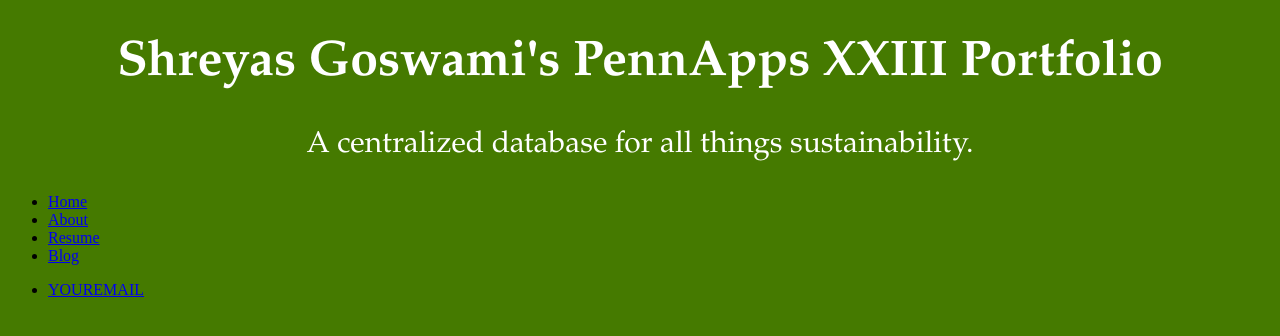
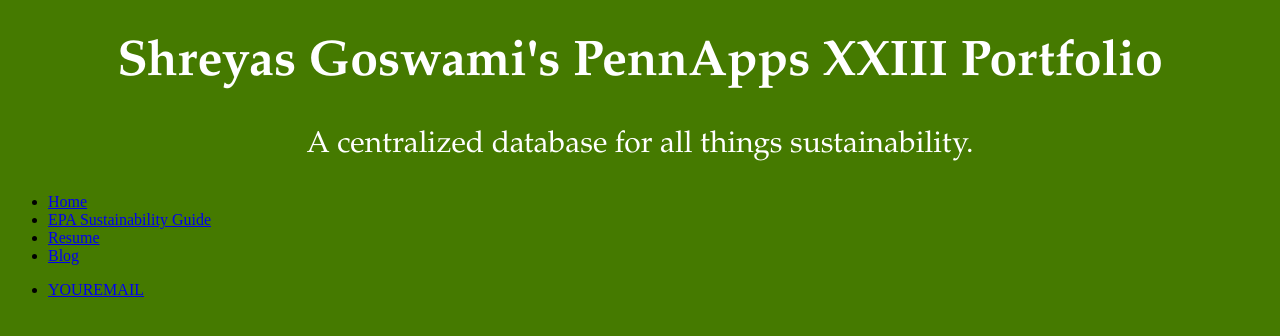
Before and after one commit to ShreyasGosw64/shreyasgosw64.github.io, a plain HTML site: page index.html in a window 1280 px wide. Drawn offline with Linux system fonts and the light colour scheme.

Commit message:
Update index.html

```diff
--- a/index.html
+++ b/index.html
@@ -12,7 +12,7 @@
 <nav>
 <ul>
 <li><a href=”/”>Home</a></li>
-<li><a href=”/about”>About</a></li>
+<li><a href=”https://www.epa.gov/sustainability/learn-about-sustainability”>EPA Sustainability Guide</a></li>
 <li><a href=”/resume”>Resume</a></li>
 <li><a href=”/blog”>Blog</a></li>
 </ul>
```
